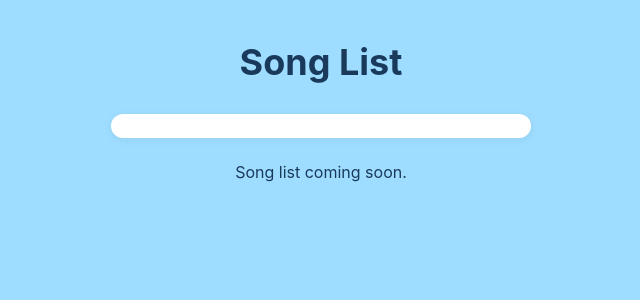
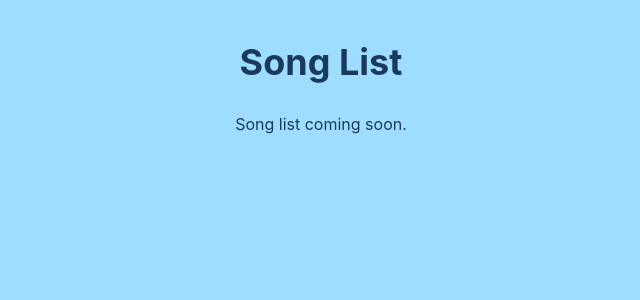
Before and after one commit to iFound1229/FISwebsite, a Flask app: page /songlist in a window 1280 px wide. Shown: the part 72-372 px from the top of the page, without its empty margins (319-959 px from the left). Run offline with Flask 3, Linux system fonts and the light colour scheme; data that the repository does not hold is empty; some libraries are stand-ins or nearby versions.

Commit message:
Remove song suggestion box and its associated styles
Reverts the addition of the Jotform suggestion box widget and its styling from static/style.css and templates/songlist.html.

Replit-Commit-Author: Agent
Replit-Commit-Session-Id: 554d3c84-c7a5-4fdc-9ed4-a3a9f6259cfb
Replit-Commit-Checkpoint-Type: full_checkpoint
Replit-Commit-Event-Id: 00b9e465-ffda-4422-9cd5-846d9eae56b7
Replit-Commit-Screenshot-Url: https://storage.googleapis.com/screenshot-production-us-central1/143ad4c1-2050-44f0-b212-1bdbe4dcf435/554d3c84-c7a5-4fdc-9ed4-a3a9f6259cfb/2bcNvkr
Replit-Helium-Checkpoint-Created: true

```diff
--- a/static/style.css
+++ b/static/style.css
@@ -259,21 +259,6 @@ section h2 {
 
 .contact-btn:hover { transform: translateY(-2px); }
 
-.suggestion-box {
-  background: #fff;
-  border-radius: 12px;
-  padding: 12px;
-  margin: 0 auto 24px;
-  box-shadow: 0 2px 8px rgba(0,0,0,0.06);
-  max-width: 420px;
-}
-
-.suggestion-box iframe {
-  width: 100% !important;
-  max-height: 320px !important;
-  border: none;
-}
-
 .songs-list {
   list-style: none;
   max-width: 700px;
--- a/templates/songlist.html
+++ b/templates/songlist.html
@@ -3,11 +3,6 @@
 {% block content %}
 <section class="page-section">
   <h1 class="page-title">Song List</h1>
-
-  <div class="suggestion-box">
-    <script type="text/javascript" src="https://www.jotform.com/jsform/261195831639061"></script>
-  </div>
-
   {% if data.songs %}
     <ul class="songs-list">
       {% for s in data.songs %}
```
